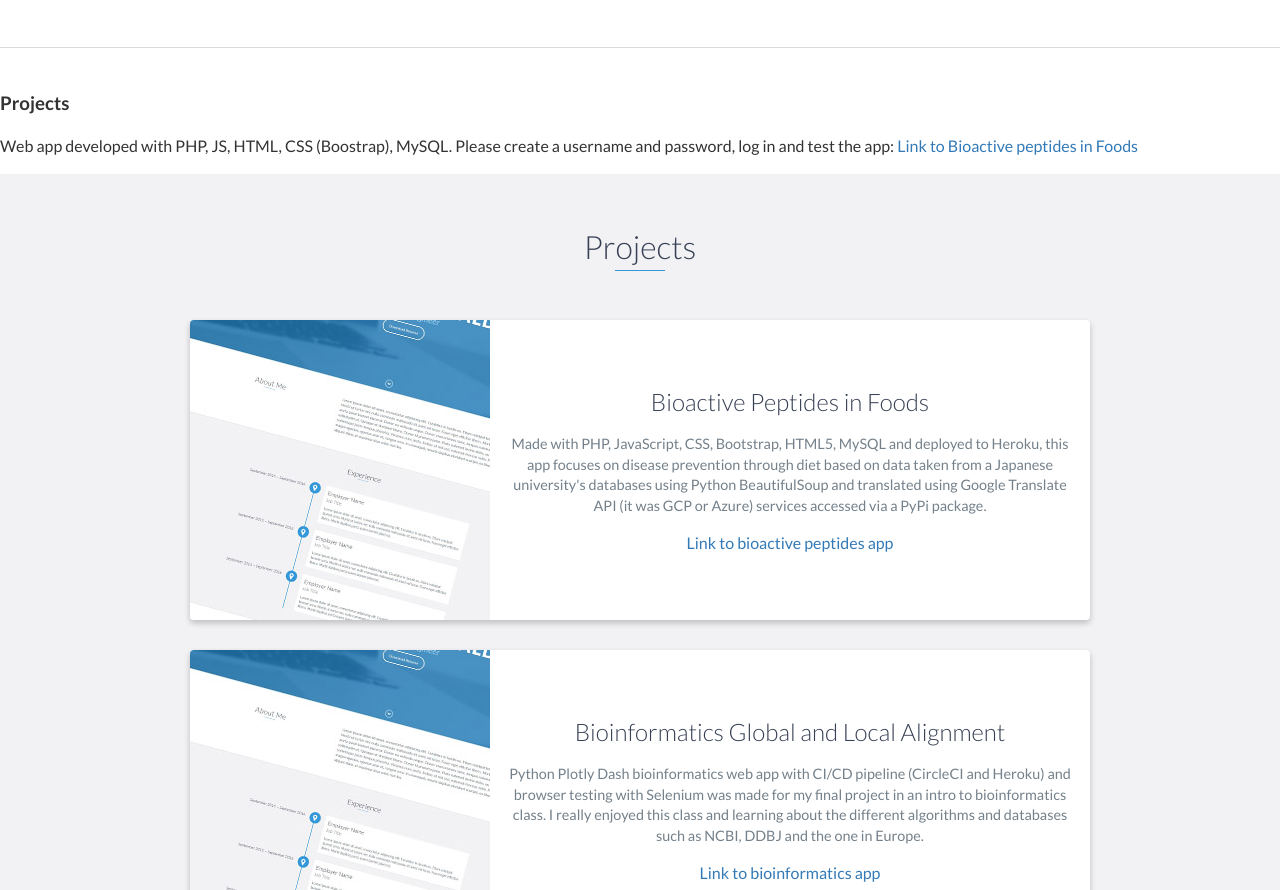
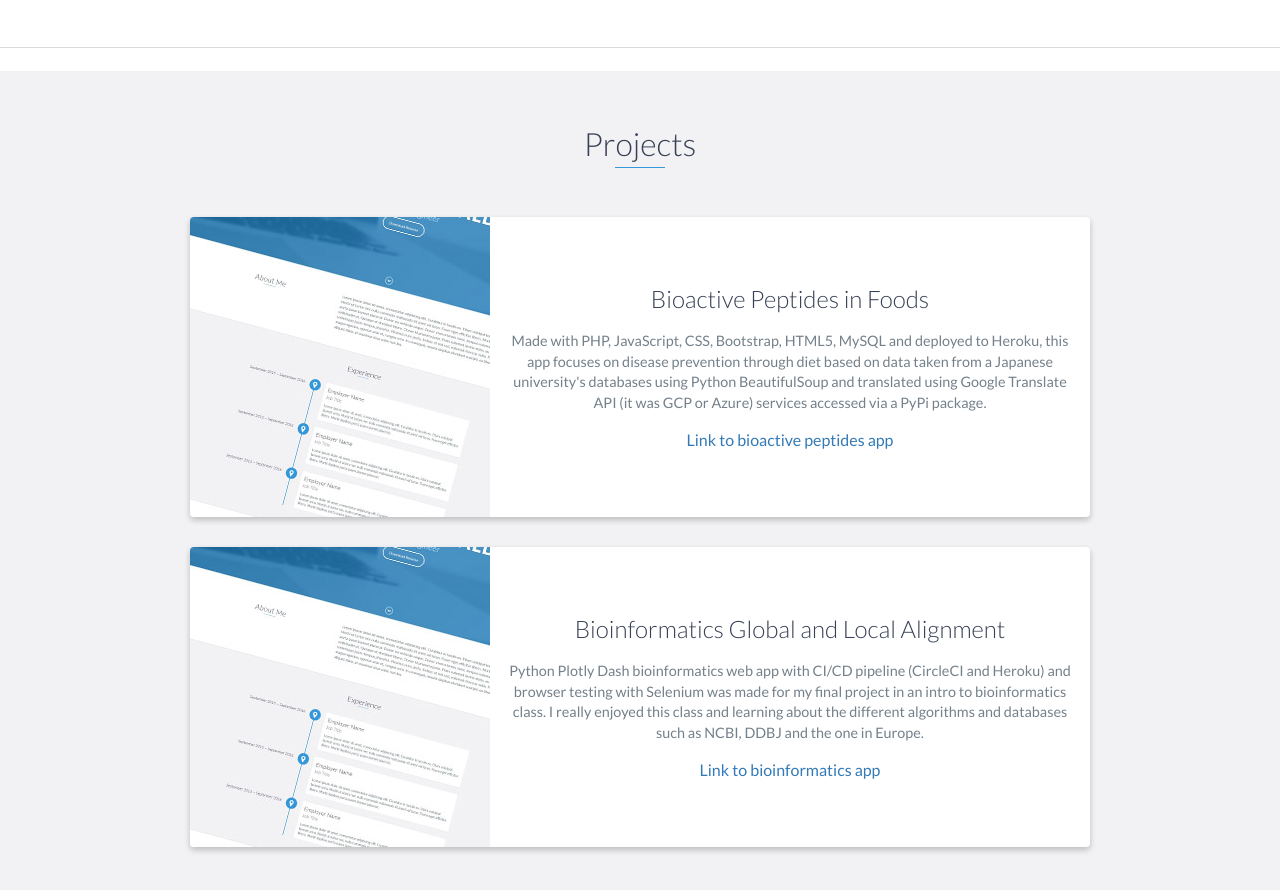
Before and after one commit to nyck33/2021_portfolio, a website: page index.html in a window 1280 px wide. Shown: the part 2263-3153 px from the top of the page. Drawn offline with nearby package versions, Linux system fonts and the light colour scheme.

Commit message:
clean up

```diff
--- a/index.html
+++ b/index.html
@@ -144,17 +144,6 @@
     </div>
     <!-- End #education -->
     <br>
-                <h3>Projects</h3>
-                <p>
-                    Web app developed with PHP, JS, HTML, CSS (Boostrap), MySQL.
-                    Please create a username and password, log in and test the app:
-                    <a href="https://bioactive-knapsack.herokuapp.com/controller.php">Link to Bioactive peptides in Foods</a>
-                </p>
-                <p>
-
-                </p>
-
-
 
 
     <div id="projects" class="background-alt">
```
